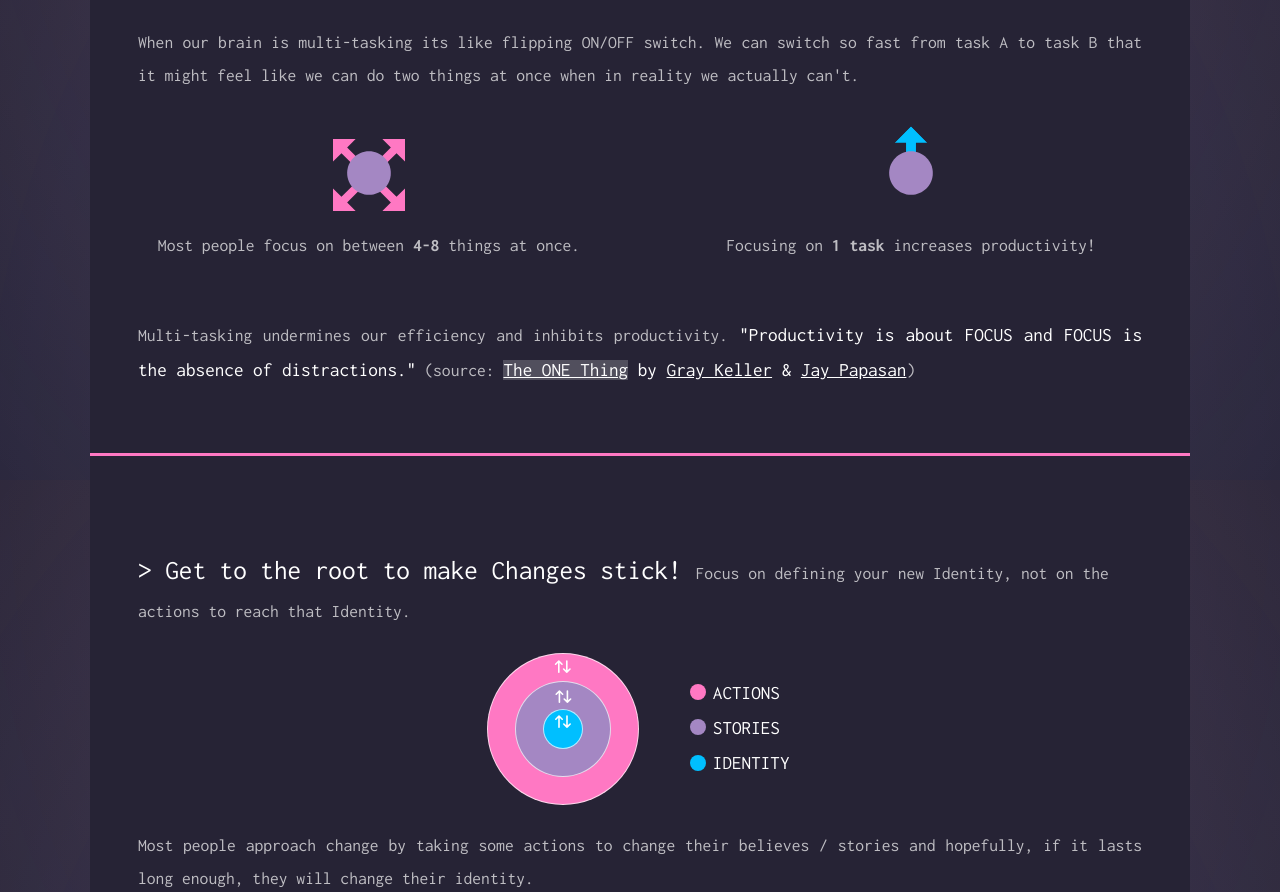
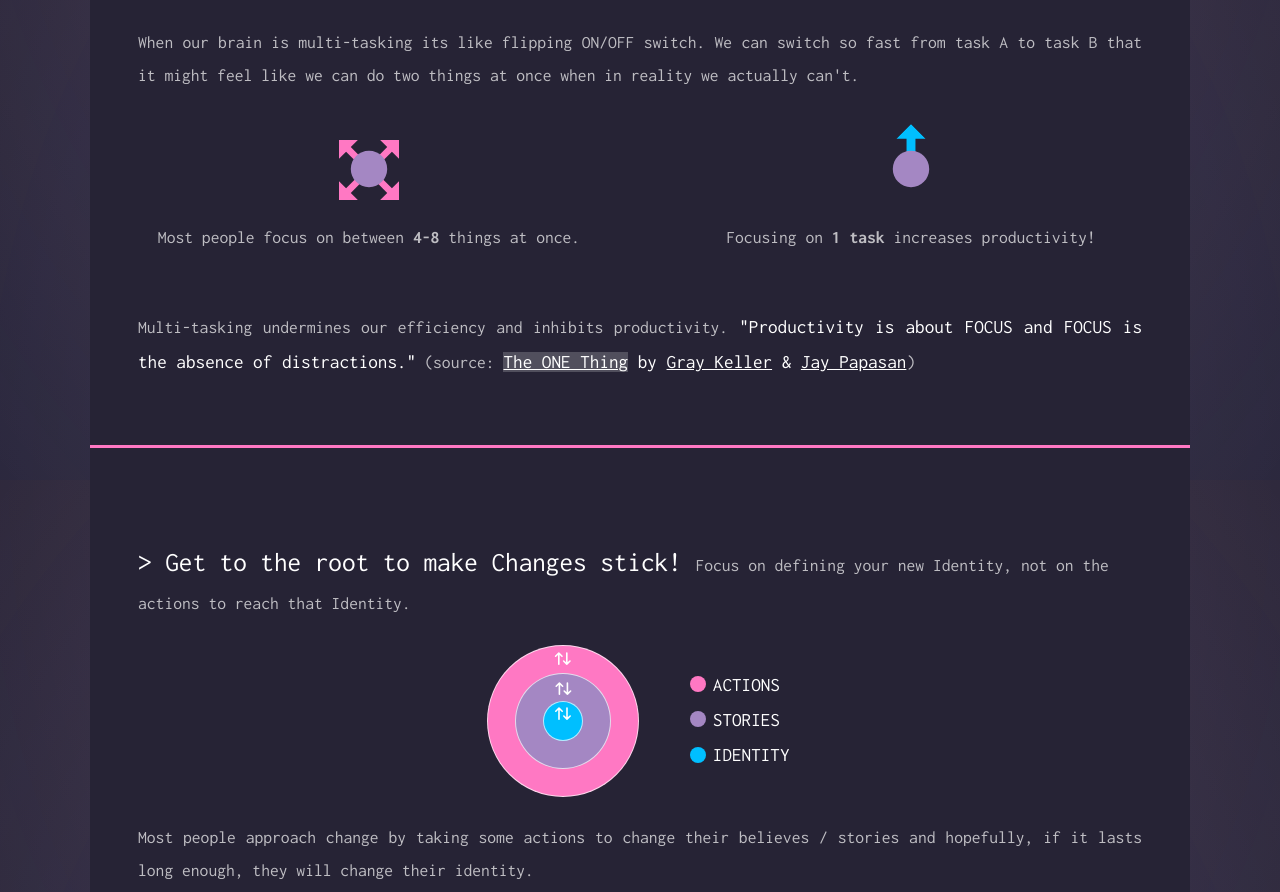
Before and after one commit to vladciuca/mind-dev-tools, a React (Create React App) app: page / in a window 1280 px wide. Shown: the part 3520-4412 px from the top of the page. Built offline with nearby package versions, Linux system fonts and the light colour scheme.

Commit message:
fixed icons

```diff
--- a/src/components/OneThingSection/OneThingSection.js
+++ b/src/components/OneThingSection/OneThingSection.js
@@ -40,19 +40,19 @@ export const OneThingSection = () => (
         <InfoGraphItem>
           <div style={{ position: "relative", zIndex: 1 }}>
             <InfoGraphIcon>
-              <GiPlainCircle size="3rem" />
+              <GiPlainCircle size="2.5rem" />
             </InfoGraphIcon>
             <div
               style={{
                 position: "absolute",
-                top: "-22px",
+                top: "-19px",
                 left: "50%",
                 transform: "translateX(-50%)",
                 zIndex: -1,
               }}
             >
               <NegativeColor>
-                <BiExpand size="6rem" />
+                <BiExpand size="5rem" />
               </NegativeColor>
             </div>
           </div>
@@ -65,12 +65,12 @@ export const OneThingSection = () => (
         <InfoGraphItem>
           <div style={{ position: "relative", zIndex: 1 }}>
             <InfoGraphIcon>
-              <GiPlainCircle size="3rem" />
+              <GiPlainCircle size="2.5rem" />
             </InfoGraphIcon>
             <div
               style={{
                 position: "absolute",
-                top: "-16px",
+                top: "-19px",
                 left: "50%",
                 transform: "translateX(-50%)",
                 zIndex: -1,
@@ -79,7 +79,7 @@ export const OneThingSection = () => (
               <PositiveColor>
                 <ImArrowUpLeft
                   style={{ transform: "rotate(45deg)" }}
-                  size="2rem"
+                  size="1.8rem"
                 />
               </PositiveColor>
             </div>
```
